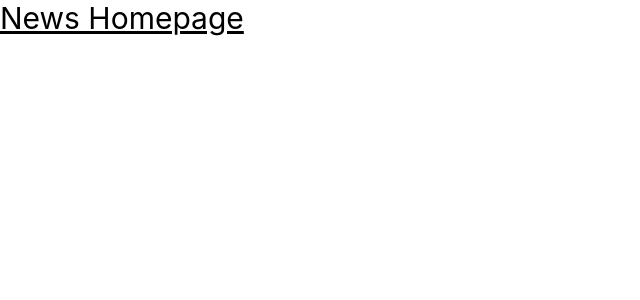
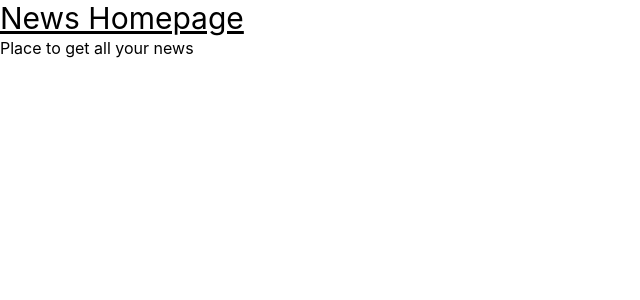
Before and after one commit to alfredomayorga/news-homepage, a Next.js app: page / in a window 1280 px wide. Shown: the top 300 px of the page, without its empty margins (0-640 px from the left). Built offline with nearby package versions, Linux system fonts and the light colour scheme.

Commit message:
feat: home page slogan

```diff
--- a/app/page.tsx
+++ b/app/page.tsx
@@ -1,3 +1,15 @@
 export default async function Home() {
-  return <h1 className="text-3xl underline">News Homepage</h1>
+  return (
+    <div>
+      <h1
+        className="
+          text-3xl
+          underline
+        "
+      >
+        News Homepage
+      </h1>
+      <h2>Place to get all your news</h2>
+    </div>
+  )
 }
```
